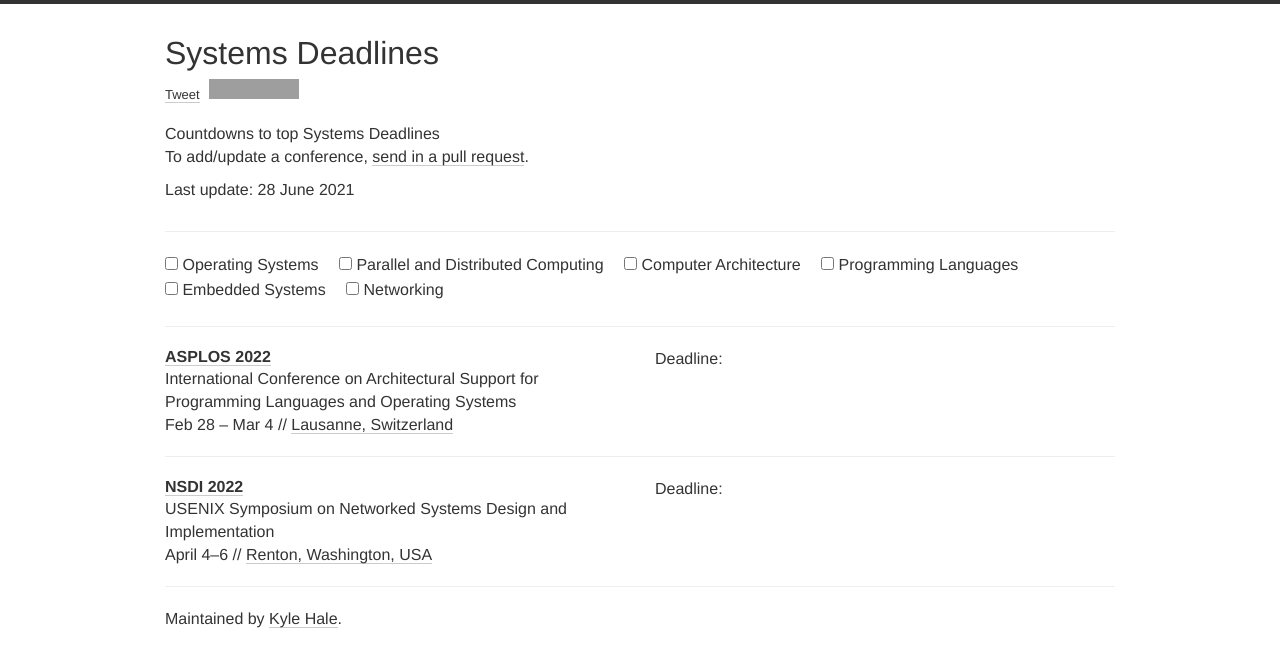
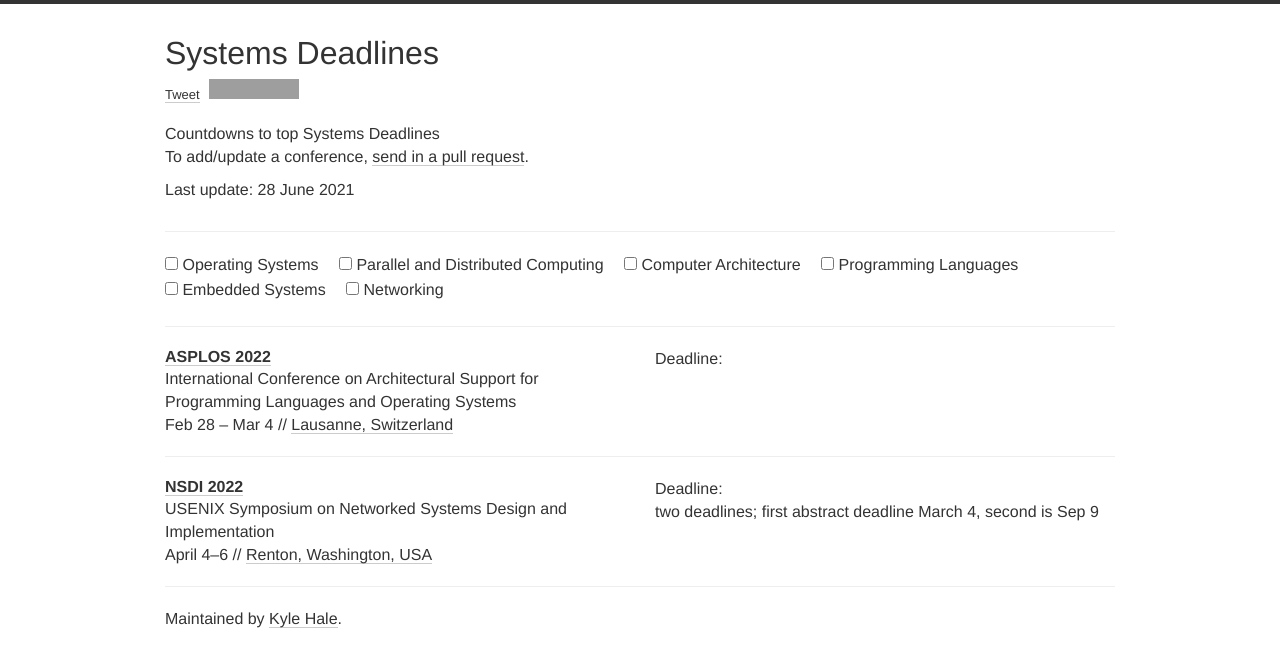
Before and after one commit to khale/sys-deadlines, a Jekyll site: the page built from index.html, in a window 1280 px wide. Shown: the top 667 px of the page. Built offline with Jekyll 4.4.1, drawn with Linux system fonts in a browser that asks for light colours; nearby versions of some CDN libraries; comment, search, counter and statistics services are not loaded; grey boxes are pictures that could not be loaded.

Commit message:
fix dates

```diff
--- a/_config.yml
+++ b/_config.yml
@@ -2,7 +2,7 @@
 description: Countdowns to top Systems Deadlines
 author: Kyle Hale
 
-domain: ""
+domain: "khale.github.io"
 baseurl: "https://khale.github.io/sys-deadlines"
 
 twitter_username: kylechale
--- a/_data/conferences.yml
+++ b/_data/conferences.yml
@@ -8,14 +8,15 @@
   deadline: "2021-08-13 23:59"
   place: Lausanne, Switzerland
   tags: [OS, ARCH, PL]
+
 - name: NSDI
   description: USENIX Symposium on Networked Systems Design and Implementation
   year: 2022
-  date: "April 4-6"
-  note: two deadlines
-  timezone: "Etc/GMT+8"
+  date: April 4-6
+  comment: two deadlines; first abstract deadline March 4, second is Sep 9
+  timezone: Etc/GMT+8
   deadline:
-    - "2021-03-04 20:59"
-    - "2021-09-09 20:59"
+    - "2021-03-10 20:59"
+    - "2021-09-15 20:59"
   place: Renton, Washington, USA
   tags: [NET]
```
